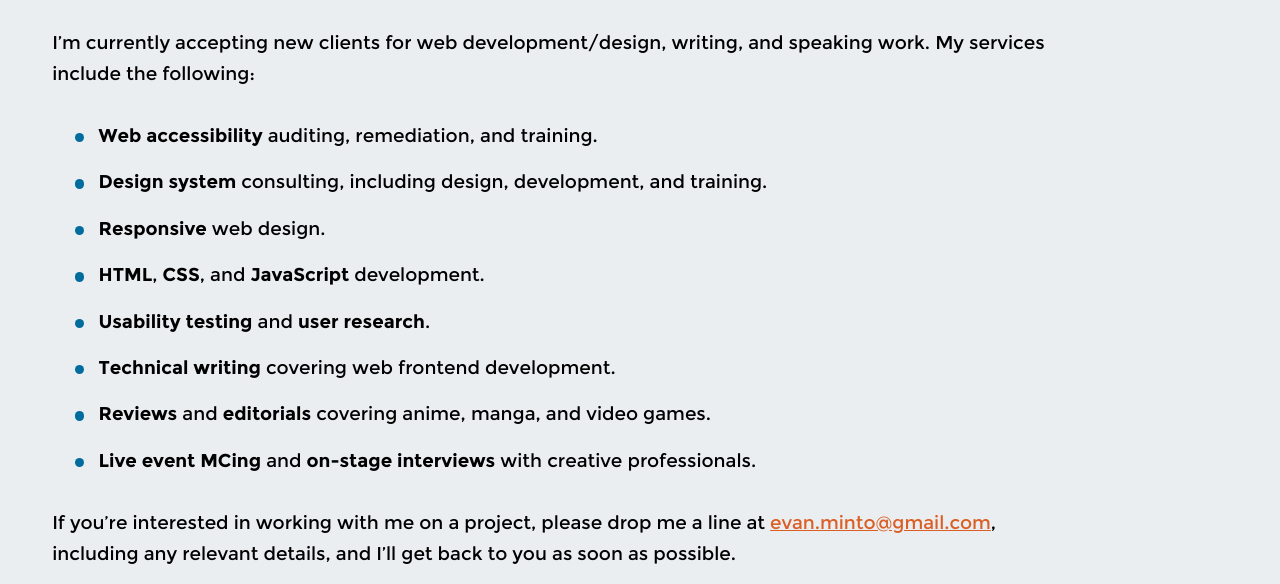
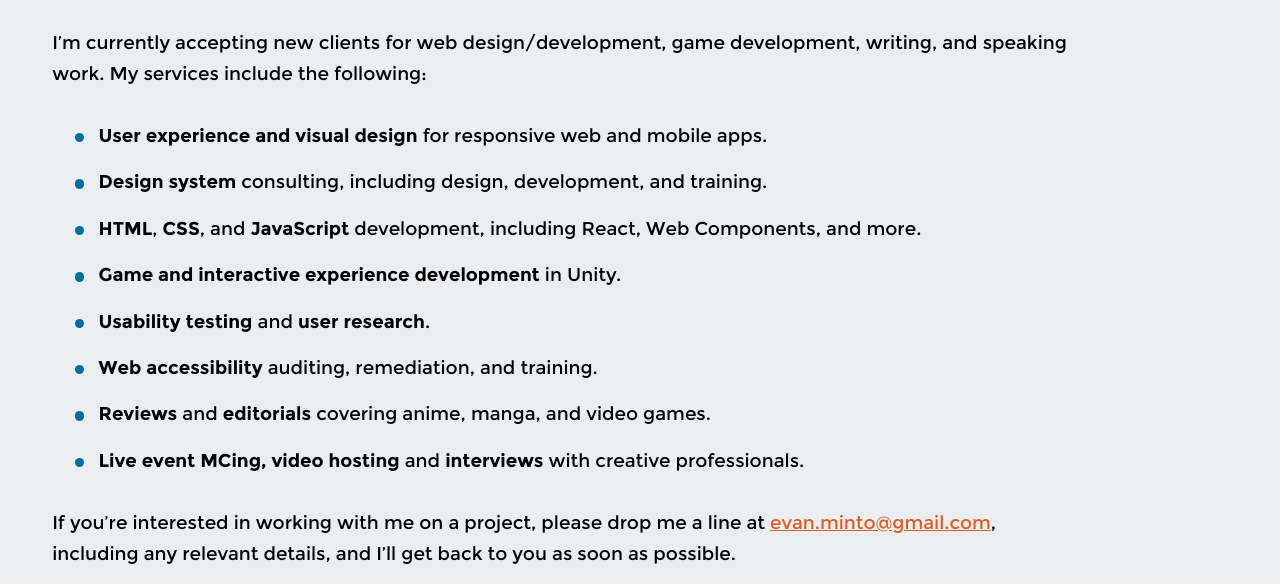
Before and after one commit to evanminto/evanminto-dot-com, an Eleventy site: page views/contact.liquid in a window 1280 px wide. Shown: the part 216-800 px from the top of the page. Built offline with nearby package versions, Linux system fonts and the light colour scheme; Eleventy itself is replaced by a stand-in of ours; files that its build step writes are made by us from their sources; files whose address does not match are found by name.

Commit message:
Update services offered

```diff
--- a/views/contact.liquid
+++ b/views/contact.liquid
@@ -13,18 +13,18 @@ emailLinkText: Send me an email
 <div>
   <p>
     I’m currently accepting new clients for web
-    development/design, writing, and speaking work. My services include the following:
+    design/development, game development, writing, and speaking work. My services include the following:
   </p>
 
   <ul>
+    <li><strong>User experience and visual design</strong> for responsive web and mobile apps.</li>
+    <li><strong>Design system</strong> consulting, including design, development, and training.</li>
+    <li><strong>HTML</strong>, <strong>CSS</strong>, and <strong>JavaScript</strong> development, including React, Web Components, and more.</li>
+    <li><strong>Game and interactive experience development</strong> in Unity.</li>
+    <li><strong>Usability testing</strong> and <strong>user research</strong>.</li>
     <li><strong>Web accessibility</strong> auditing, remediation, and training.</li>
-    <li><strong>Design system</strong> consulting, including design, development, and training.</li>
-    <li><strong>Responsive</strong> web design.</li>
-    <li><strong>HTML</strong>, <strong>CSS</strong>, and <strong>JavaScript</strong> development.</li>
-    <li><strong>Usability testing</strong> and <strong>user research</strong>.</li>
-    <li><strong>Technical writing</strong> covering web frontend development.</li>
     <li><strong>Reviews</strong> and <strong>editorials</strong> covering anime, manga, and video games.</li>
-    <li><strong>Live event MCing</strong> and <strong>on-stage interviews</strong> with creative professionals.</li>
+    <li><strong>Live event MCing, video hosting</strong> and <strong>interviews</strong> with creative professionals.</li>
   </ul>
 
   <p>
```
Also changed, not shown: views/index.liquid (+6 -7 lines).
